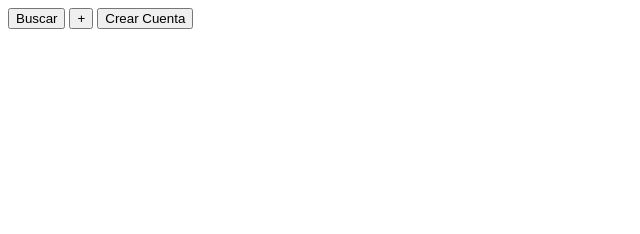
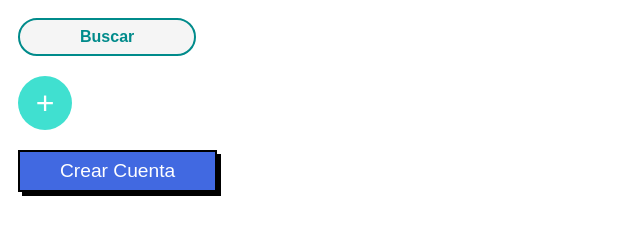
Before and after one commit to carolinaorellana/botones_coding_dojo, a plain HTML site: page index.html in a window 1280 px wide. Shown: the whole page, without its empty margins (0-640 px from the left). Drawn offline with Linux system fonts and the light colour scheme.

Commit message:
botones listos

```diff
--- a/estilos.css
+++ b/estilos.css
@@ -0,0 +1,33 @@
+#buscador{
+    background-color: whitesmoke;
+    color: darkcyan;
+    border: solid darkcyan 2px;
+    border-radius: 25px;
+    padding: 8px 60px;
+    font-weight: bold;
+    font-size: 1em;
+    margin: 10px;
+}
+#mas{
+    background-color: turquoise;
+    width: 1.7em;
+    height: 1.7em;
+    border-radius: 50%;
+    color: white;
+    font-size: 2em;
+    border: none;
+    margin: 10px;
+}
+#cuenta{
+    background-color: royalblue;
+    color: white;
+    font-size: 1.2em;
+    border: solid 2px black;
+    padding: 8px 40px;
+    box-shadow: 4px 4px black;
+    margin: 10px;
+}
+/*el siguiente div lo use para ubicarlos un boton bajo otro*/
+div{
+    width: 250px;
+}
--- a/index.html
+++ b/index.html
@@ -5,11 +5,15 @@
     <meta http-equiv="X-UA-Compatible" content="IE=edge">
     <meta name="viewport" content="width=device-width, initial-scale=1.0">
     <meta name="author" content="Carolina Orellana">
+    <link rel="stylesheet" href="estilos.css">
     <title>Botones</title>
 </head>
 <body>
-    <button>Buscar</button>
-    <button>+</button>
-    <button>Crear Cuenta</button>
+    <!--El div lo usaré para ubicar los botones uno bajo a otro-->
+    <div>
+        <button id="buscador">Buscar</button>
+        <button id="mas">+</button>
+        <button id="cuenta">Crear Cuenta</button>
+    </div>
 </body>
 </html>
```
